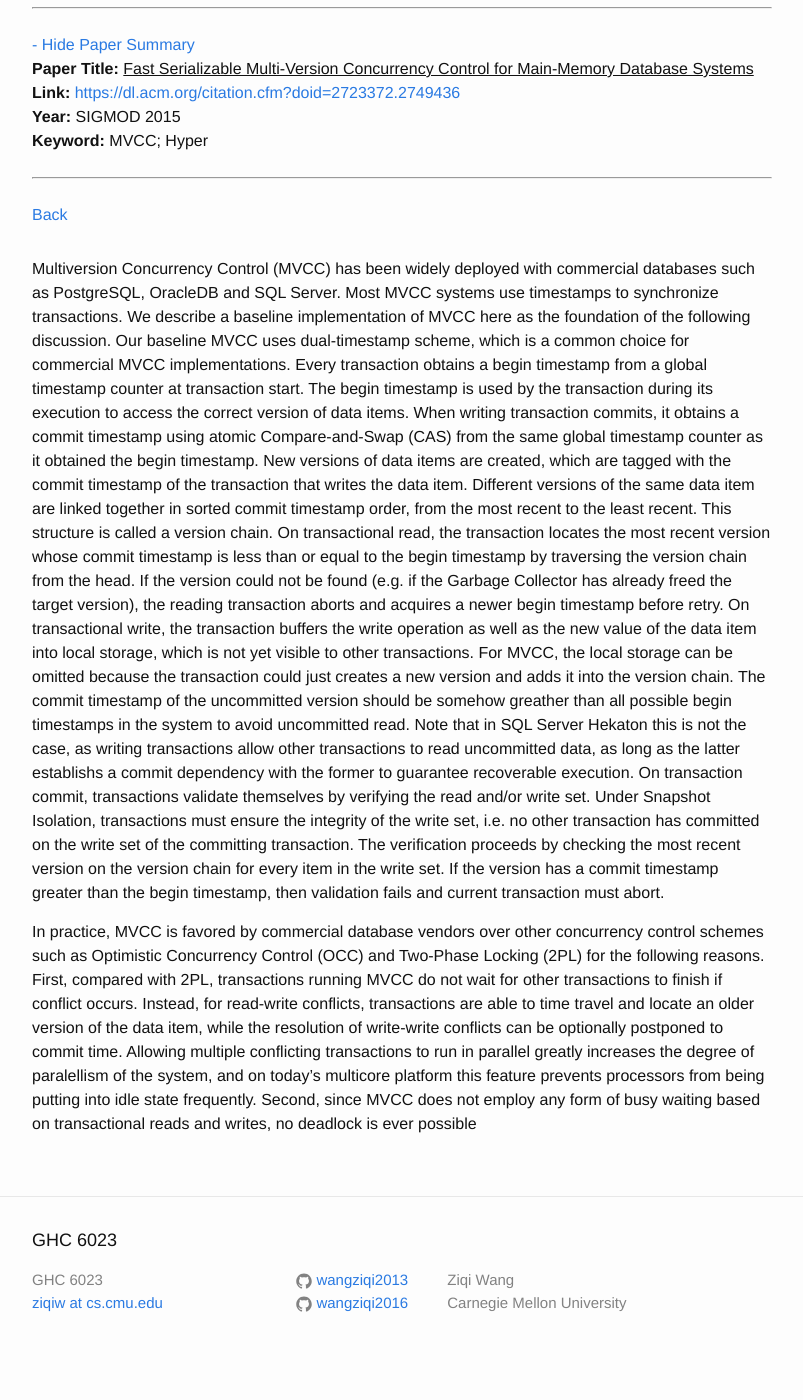
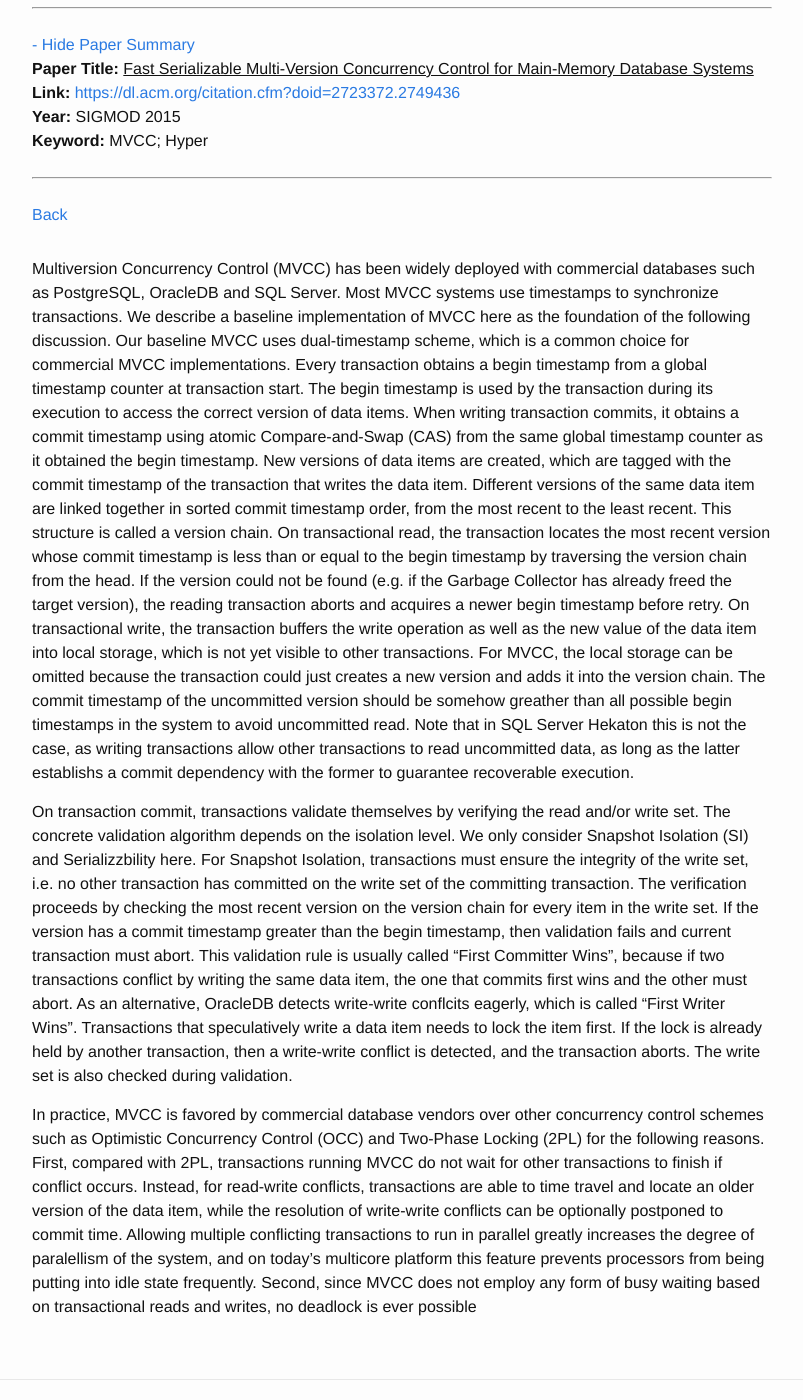
Before and after one commit to wangziqi2013/wangziqi2013.github.io, a Jekyll site: the page built from _posts/2018-07-09-Fast Serializable Multi-Version Concurrency Control for Main-Memory Database Systems.markdown, in a window 1280 px wide and 1400 px high, scrolled down 277 px. Shown: the whole window, without its empty margins (238-1041 px from the left). Built offline with Jekyll 4.4.1, drawn with Linux system fonts in a browser that asks for light colours; before the commit the page ends 1651 px from its top, so only the background shows below that.

Commit message:
Adding first writer wins

```diff
--- a/_posts/2018-07-09-Fast Serializable Multi-Version Concurrency Control for Main-Memory Database Systems.markdown
+++ b/_posts/2018-07-09-Fast Serializable Multi-Version Concurrency Control for Main-Memory Database Systems.markdown
@@ -31,11 +31,18 @@ visible to other transactions. For MVCC, the local storage can be omitted becaus
 new version and adds it into the version chain. The commit timestamp of the uncommitted version should be somehow greather
 than all possible begin timestamps in the system to avoid uncommitted read. Note that in SQL Server Hekaton this is not
 the case, as writing transactions allow other transactions to read uncommitted data, as long as the latter establishs
-a commit dependency with the former to guarantee recoverable execution. On transaction commit, transactions validate
-themselves by verifying the read and/or write set. Under Snapshot Isolation, transactions must ensure the integrity of
-the write set, i.e. no other transaction has committed on the write set of the committing transaction. The verification
-proceeds by checking the most recent version on the version chain for every item in the write set. If the version has
-a commit timestamp greater than the begin timestamp, then validation fails and current transaction must abort.
+a commit dependency with the former to guarantee recoverable execution.
+
+On transaction commit, transactions validate themselves by verifying the read and/or write set. The concrete validation
+algorithm depends on the isolation level. We only consider Snapshot Isolation (SI) and Serializzbility here. For Snapshot Isolation,
+transactions must ensure the integrity of the write set, i.e. no other transaction has committed on the write set of the
+committing transaction. The verification proceeds by checking the most recent version on the version chain for every item
+in the write set. If the version has a commit timestamp greater than the begin timestamp, then validation fails and current
+transaction must abort. This validation rule is usually called "First Committer Wins", because if two transactions conflict
+by writing the same data item, the one that commits first wins and the other must abort. As an alternative, OracleDB detects
+write-write conflcits eagerly, which is called "First Writer Wins". Transactions that speculatively write a data item needs to
+lock the item first. If the lock is already held by another transaction, then a write-write conflict is detected, and the
+transaction aborts. The write set is also checked during validation.
 
 In practice, MVCC is favored by commercial database vendors over other concurrency control schemes
 such as Optimistic Concurrency Control (OCC) and Two-Phase Locking (2PL) for the following reasons. First, compared with
```
